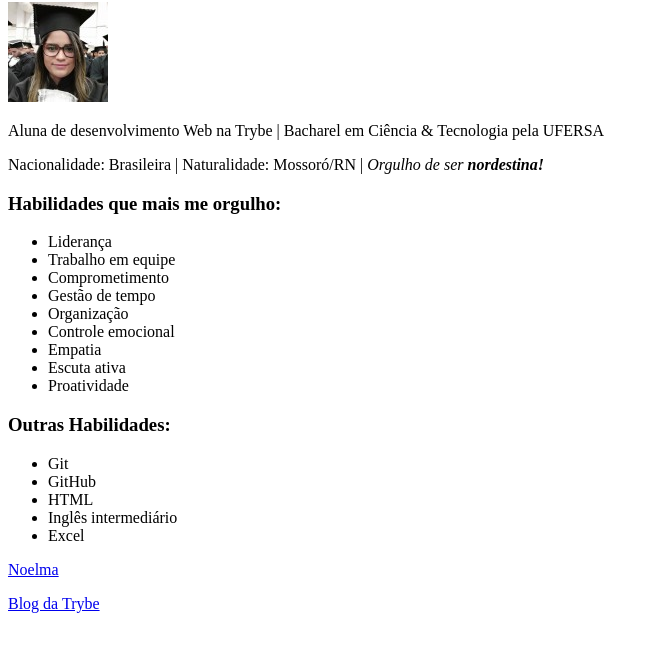
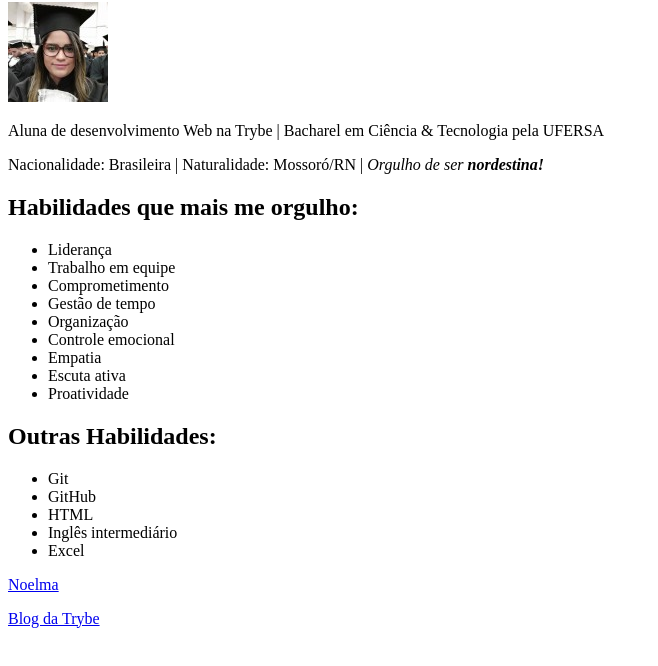
Before and after one commit to noelmagondim/noelmagondim.github.io, a plain HTML site: page index.html in a window 1280 px wide. Shown: the part 130-796 px from the top of the page, without its empty margins (0-658 px from the left). Drawn offline with Linux system fonts and the light colour scheme.

Commit message:
Feito Mudança no h3 para h2 em habilidades e alterado o título da página

```diff
--- a/index.html
+++ b/index.html
@@ -2,7 +2,7 @@
 <html lang="pt-br">
   <head>
     <meta charset="UTF-8">
-    <title>HTML</title>
+    <title>Meu Portfólio Web</title>
   </head>
   <body>
     <ul>
@@ -13,7 +13,7 @@
     <img src="foto_noelma.jpeg" alt="Foto de perfil de Noelma" title="Foto de Perfil Noelma" id="Noelma">
     <p>Aluna de desenvolvimento Web na Trybe | Bacharel em Ciência & Tecnologia pela UFERSA</p>
     <p>Nacionalidade: Brasileira | Naturalidade: Mossoró/RN | <i>Orgulho de ser <b>nordestina!</b></i></p>
-    <h3 id="Habilidades que mais me orgulho">Habilidades que mais me orgulho:</h3>
+    <h2 id="Habilidades que mais me orgulho">Habilidades que mais me orgulho:</h2>
     <ul>
       <li>Liderança</li>
       <li>Trabalho em equipe</li>
@@ -25,7 +25,7 @@
       <li>Escuta ativa</li>
       <li>Proatividade</li>
     </ul>
-    <h3 id="Outras Habilidades">Outras Habilidades:</h3>
+    <h2 id="Outras Habilidades">Outras Habilidades:</h2>
     <ul>
       <li>Git</li>
       <li>GitHub</li>
```
